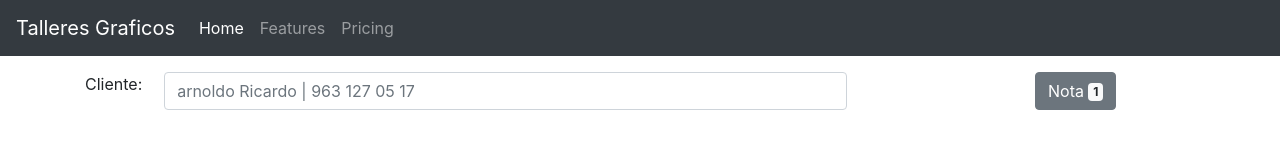
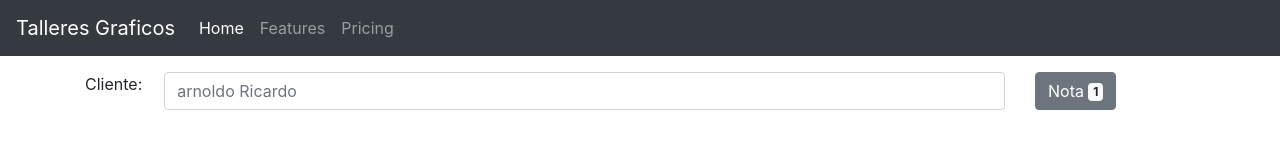
Before and after one commit to ArnoldoRicardo/imprenta-soft, a React (Create React App) app: page / in a window 1280 px wide. Shown: the top 144 px of the page. Built offline with nearby package versions, Linux system fonts and the light colour scheme.

Commit message:
correccion de error visual de clientes

```diff
--- a/src/components/SearchCliente.js
+++ b/src/components/SearchCliente.js
@@ -59,12 +59,12 @@ class SearchCliente extends Component {
                 <label htmlFor='Cliente' className='col-1'>
                     Cliente:
                 </label>
-                <div className='col-9'>
+                <div className='col'>
                     <input
                         type='text'
                         className='form-control'
                         id='Cliente'
-                        placeholder='arnoldo Ricardo | 963 127 05 17'
+                        placeholder='arnoldo Ricardo'
                         onChange={this.handleChange}
                         value={value}
                     />
```
